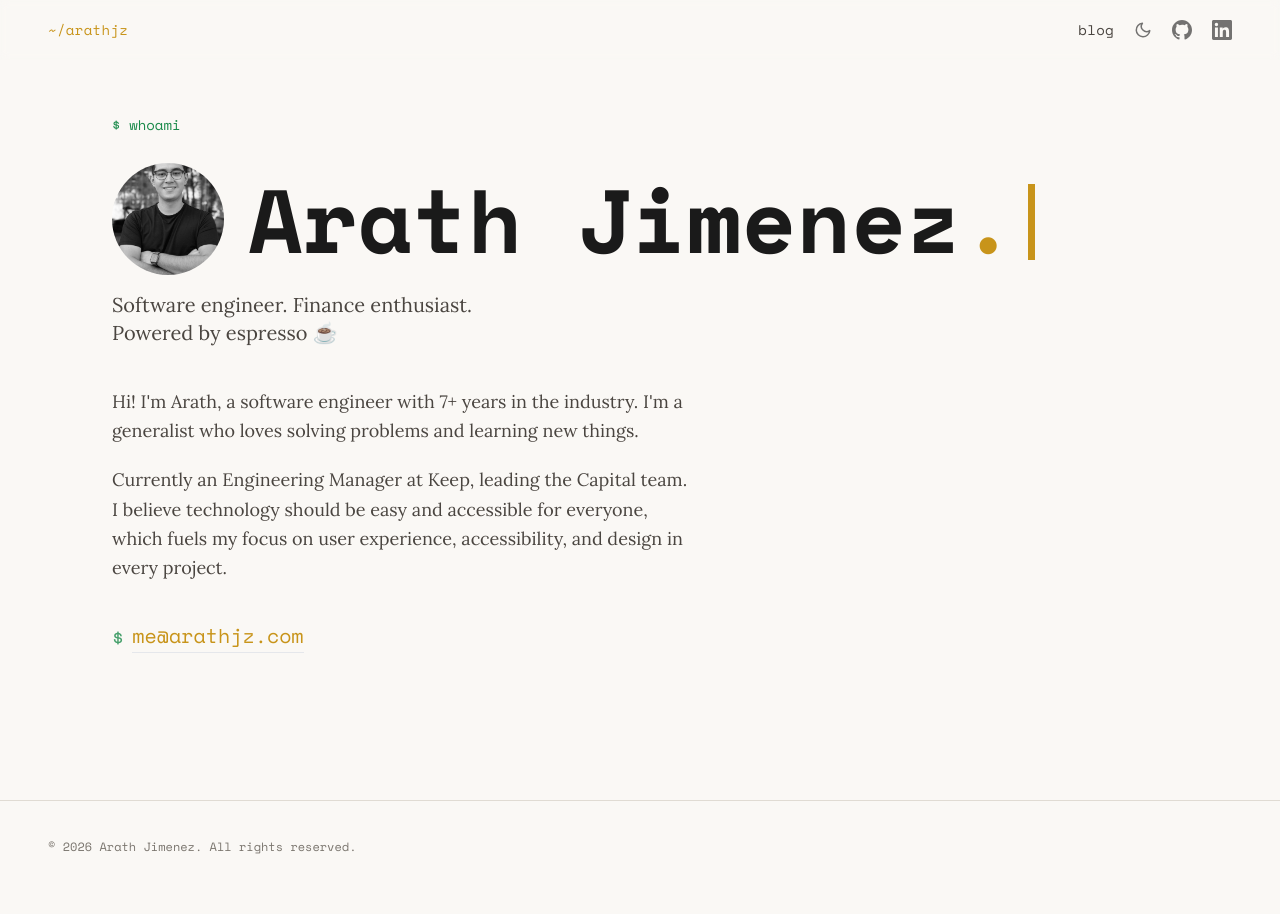
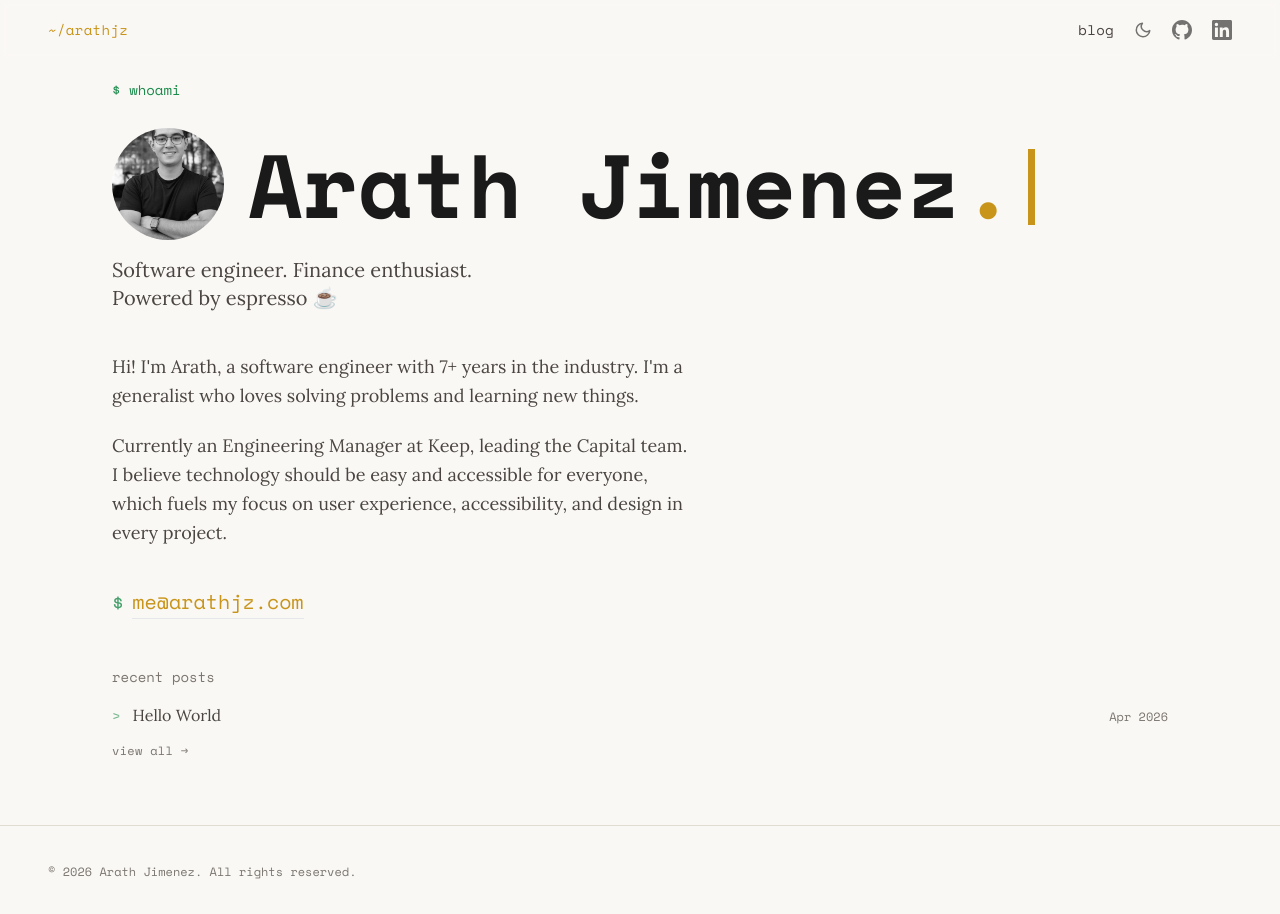
Before and after one commit to arathjz/arathjz-site, a React (Vite) app: page / in a window 1280 px wide. Before the commit the page ends 889 px from the top, so only its background shows below. Built offline with nearby package versions, Linux system fonts and the light colour scheme.

Commit message:
feat: add recent posts teaser to home page

```diff
--- a/src/components/RecentPosts.tsx
+++ b/src/components/RecentPosts.tsx
@@ -1,3 +1,45 @@
+import { Link } from 'react-router-dom'
+import { getRecentPosts } from '../lib/posts'
+
 export default function RecentPosts() {
-  return null
+  const posts = getRecentPosts(3)
+
+  if (posts.length === 0) return null
+
+  return (
+    <div>
+      <p className="font-mono text-sm text-ink-faint mb-4">recent posts</p>
+      <ul className="space-y-2">
+        {posts.map(post => (
+          <li key={post.slug}>
+            <Link
+              to={`/blog/${post.slug}`}
+              className="group flex items-baseline gap-3"
+            >
+              <span className="text-terminal opacity-60 font-mono text-sm">&gt;</span>
+              <span className="font-serif text-ink-soft group-hover:text-accent transition-colors">
+                {post.title}
+              </span>
+              <span className="t-caption ml-auto hidden sm:inline">
+                {formatShortDate(post.date)}
+              </span>
+            </Link>
+          </li>
+        ))}
+      </ul>
+      <Link
+        to="/blog"
+        className="t-nav text-ink-faint hover:text-accent transition-colors inline-block mt-4 text-xs"
+      >
+        view all &rarr;
+      </Link>
+    </div>
+  )
 }
+
+function formatShortDate(dateStr: string): string {
+  return new Date(dateStr).toLocaleDateString('en-US', {
+    year: 'numeric',
+    month: 'short',
+  })
+}
```
